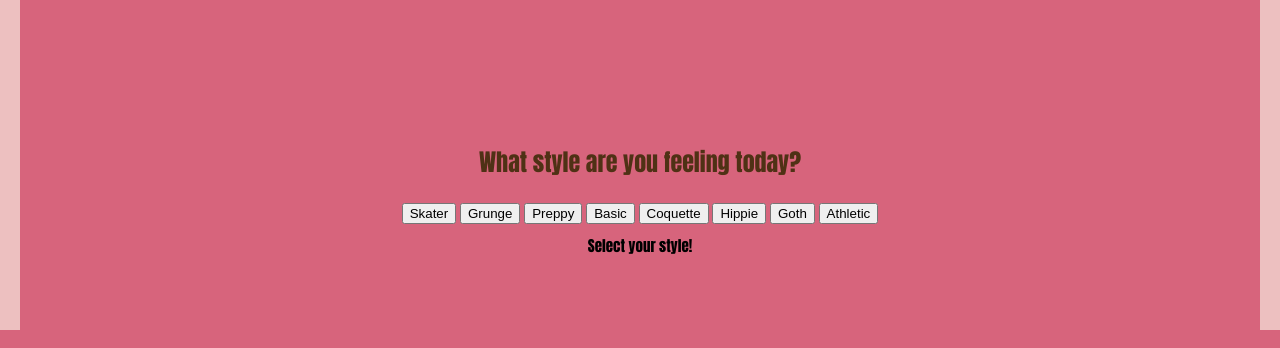
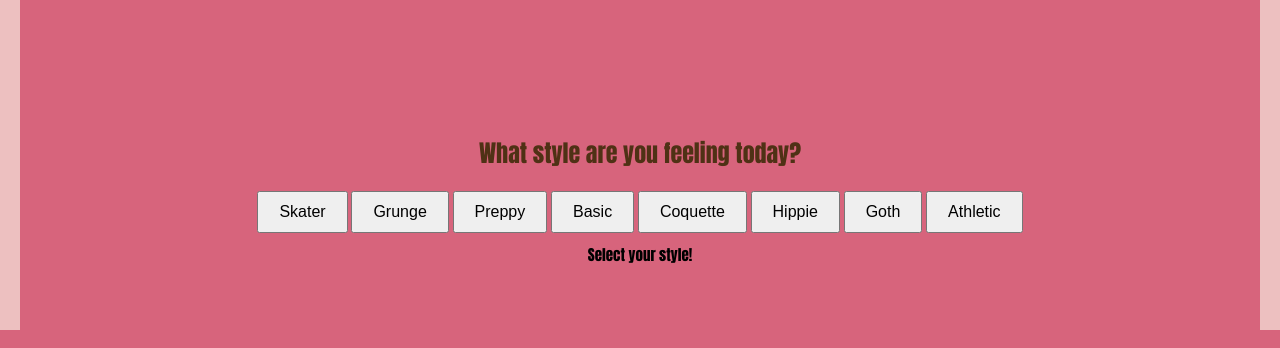
Before and after one commit to diyavij/styled, a plain HTML site: page input.html in a window 1280 px wide. Shown: the part 452-800 px from the top of the page. Drawn offline with Linux system fonts and the light colour scheme.

Commit message:
Update input.html

```diff
--- a/input.html
+++ b/input.html
@@ -1,4 +1,4 @@
-<!DOCTYPE html>
+    <!DOCTYPE html>
 <html lang="en">
 <head>
     <meta charset="UTF-8">
@@ -100,6 +100,13 @@
         body.loaded #website-title {
             display: inline-block; /* Show the title */
         }
+
+        /* Increase the size of the buttons */
+        button {
+            padding: 10px 20px; /* Adjust padding to increase button size */
+            font-size: 16px; /* Increase font size for better readability */
+        }
+
 
         h2, h3 {
             color: #4F3115; /* Set title color */
```
